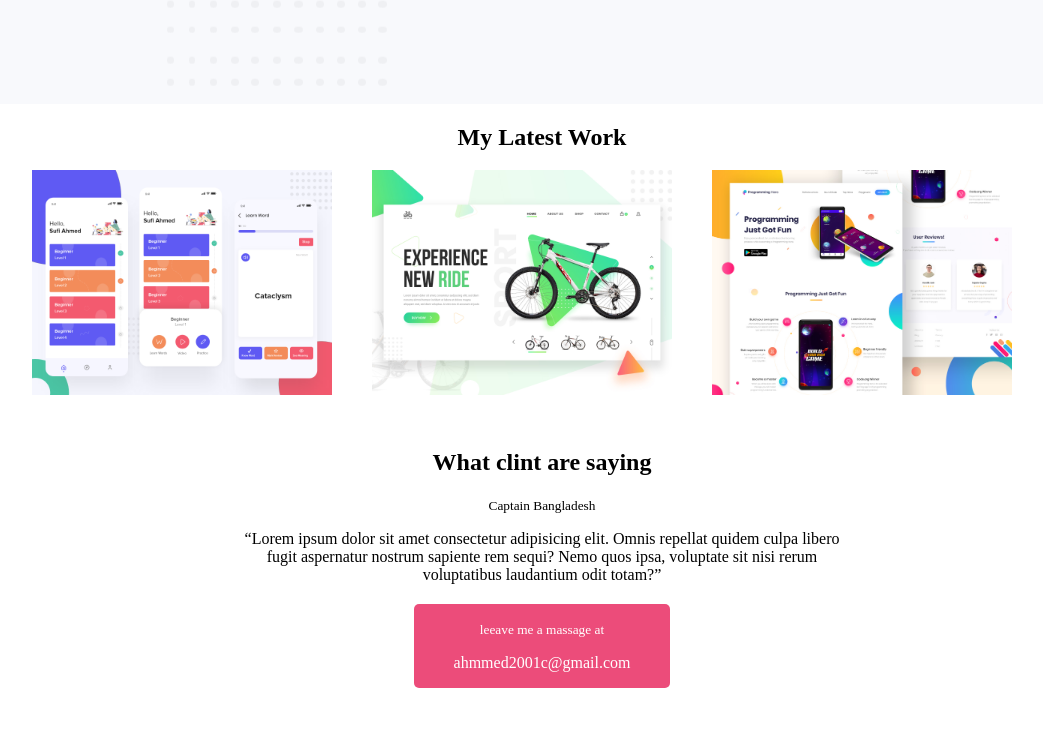
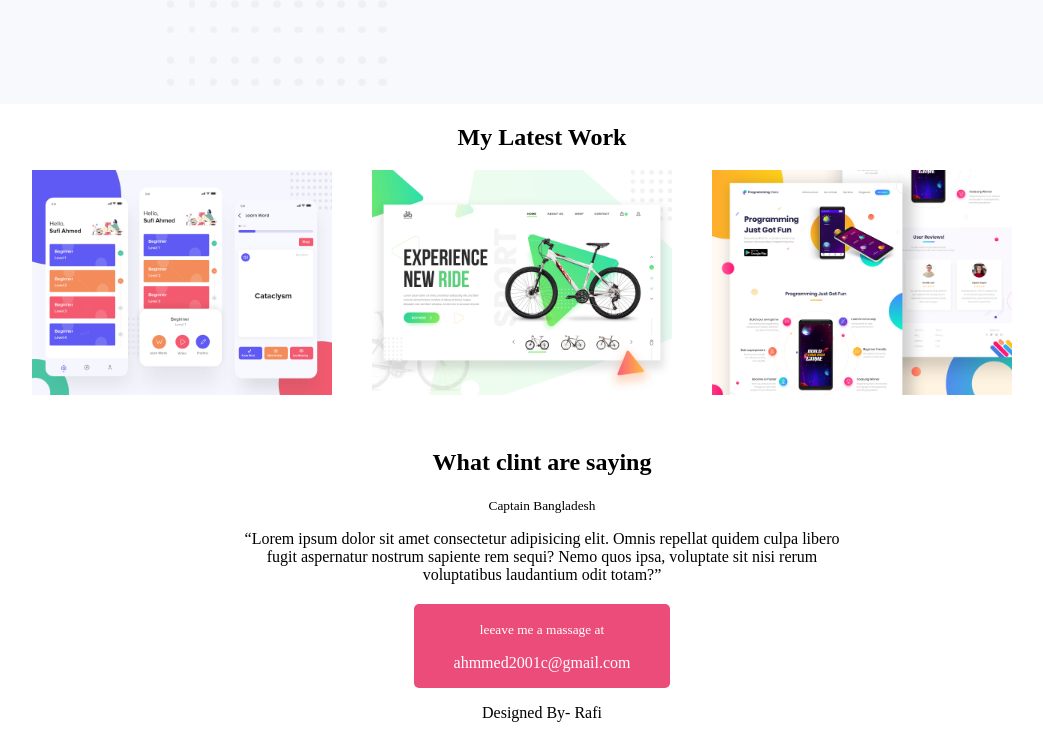
Before and after one commit to rafirahman01/portfolio, a plain HTML site: page index.html in a window 1280 px wide. Shown: the part 1020-1758 px from the top of the page, without its empty margins (98-1141 px from the left). Before the commit the page ends 1716 px from the top, so only its background shows below. Drawn offline with Linux system fonts and the light colour scheme.

Commit message:
Update index.html

```diff
--- a/index.html
+++ b/index.html
@@ -63,6 +63,7 @@
                 </p>
                 <p>ahmmed2001c@gmail.com</p>
             </div>
+            <p>Designed By- Rafi</p>
         </div>
     </main>
 
```
